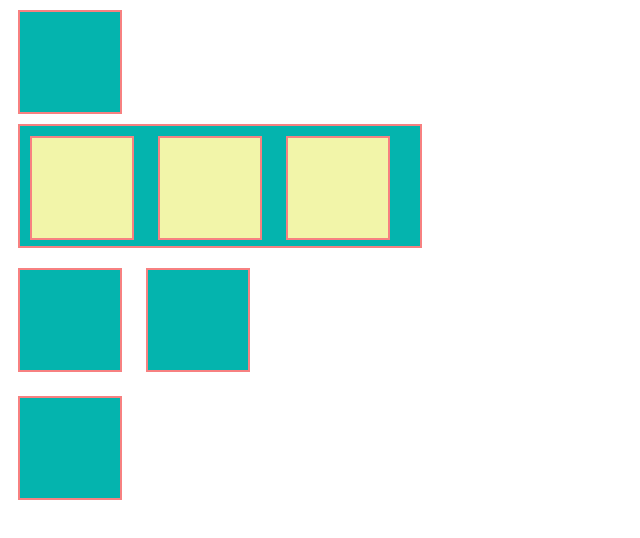
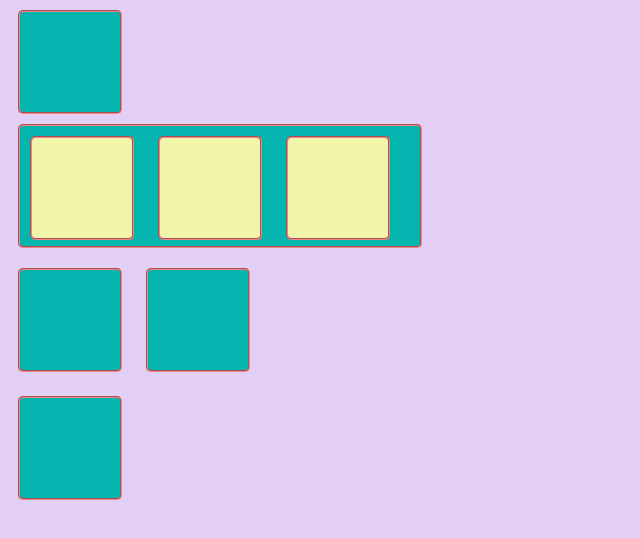
Before and after one commit to ElisaME/OchoCajas, a plain HTML site: page index.html in a window 1280 px wide. Shown: the whole page, without its empty margins (0-640 px from the left). Drawn offline with Linux system fonts and the light colour scheme.

Commit message:
Cambios extras

```diff
--- a/css/main.css
+++ b/css/main.css
@@ -1,10 +1,14 @@
 /* Inserta tu CSS aqui */
+body{
+	background-color: #E3CEF6;
+}
 div{
 	width: 100px;
 	height: 100px;
-	border: 2px solid #F78181;
+	border: 2px groove #F78181;
 	margin: 10px;
 	background-color: #04B4AE;
+	border-radius: 5px;
 }
 .cajaGrande{
 	width: 400px;
```
